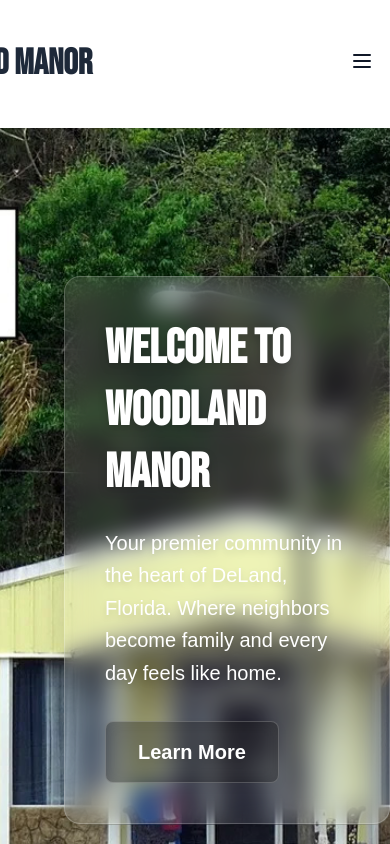
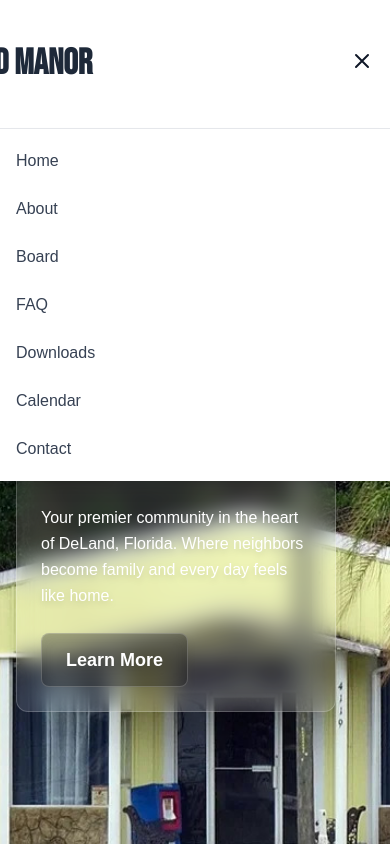
Before and after one commit to brennanhunter/woodland-manor, a Next.js app: page / in a window 390 px wide. Both pictures are taken after a click on the button "Toggle menu". Shown: the top 844 px of the page. Built offline with nearby package versions, Linux system fonts and the light colour scheme.

Commit message:
Mobile Responsiveness changes.

```diff
--- a/src/app/components/Header.tsx
+++ b/src/app/components/Header.tsx
@@ -1,7 +1,18 @@
 'use client';
 import Link from 'next/link';
+import { useState } from 'react';
 
 const Header = () => {
+  const [isMobileMenuOpen, setIsMobileMenuOpen] = useState(false);
+
+  const toggleMobileMenu = () => {
+    setIsMobileMenuOpen(!isMobileMenuOpen);
+  };
+
+  const closeMobileMenu = () => {
+    setIsMobileMenuOpen(false);
+  };
+
   return (
     <>
       <header className="sticky top-0 z-50 bg-white shadow-sm">
@@ -43,15 +54,80 @@ const Header = () => {
             <div className="md:hidden">
               <button
                 type="button"
-                className="text-gray-700 hover:text-gray-900 focus:outline-none focus:text-gray-900"
+                onClick={toggleMobileMenu}
+                className="text-gray-700 hover:text-gray-900 focus:outline-none focus:text-gray-900 transition-colors"
                 aria-label="Toggle menu"
+                aria-expanded={isMobileMenuOpen}
               >
-                <svg className="h-6 w-6" fill="none" stroke="currentColor" viewBox="0 0 24 24">
-                  <path strokeLinecap="round" strokeLinejoin="round" strokeWidth={2} d="M4 6h16M4 12h16M4 18h16" />
-                </svg>
+                {isMobileMenuOpen ? (
+                  <svg className="h-6 w-6" fill="none" stroke="currentColor" viewBox="0 0 24 24">
+                    <path strokeLinecap="round" strokeLinejoin="round" strokeWidth={2} d="M6 18L18 6M6 6l12 12" />
+                  </svg>
+                ) : (
+                  <svg className="h-6 w-6" fill="none" stroke="currentColor" viewBox="0 0 24 24">
+                    <path strokeLinecap="round" strokeLinejoin="round" strokeWidth={2} d="M4 6h16M4 12h16M4 18h16" />
+                  </svg>
+                )}
               </button>
             </div>
           </div>
+
+          {/* Mobile Navigation Menu */}
+          {isMobileMenuOpen && (
+            <div className="md:hidden absolute top-full left-0 right-0 bg-white shadow-lg border-t border-gray-200 z-50">
+              <nav className="py-2">
+                <Link
+                  href="/"
+                  onClick={closeMobileMenu}
+                  className="block px-4 py-3 text-gray-700 hover:text-gray-900 hover:bg-gray-50 transition-colors font-medium"
+                >
+                  Home
+                </Link>
+                <Link
+                  href="/about"
+                  onClick={closeMobileMenu}
+                  className="block px-4 py-3 text-gray-700 hover:text-gray-900 hover:bg-gray-50 transition-colors font-medium"
+                >
+                  About
+                </Link>
+                <Link
+                  href="/board"
+                  onClick={closeMobileMenu}
+                  className="block px-4 py-3 text-gray-700 hover:text-gray-900 hover:bg-gray-50 transition-colors font-medium"
+                >
+                  Board
+                </Link>
+                <Link
+                  href="/faq"
+                  onClick={closeMobileMenu}
+                  className="block px-4 py-3 text-gray-700 hover:text-gray-900 hover:bg-gray-50 transition-colors font-medium"
+                >
+                  FAQ
+                </Link>
+                <Link
+                  href="/downloads"
+                  onClick={closeMobileMenu}
+                  className="block px-4 py-3 text-gray-700 hover:text-gray-900 hover:bg-gray-50 transition-colors font-medium"
+                >
+                  Downloads
+                </Link>
+                <Link
+                  href="/calendar"
+                  onClick={closeMobileMenu}
+                  className="block px-4 py-3 text-gray-700 hover:text-gray-900 hover:bg-gray-50 transition-colors font-medium"
+                >
+                  Calendar
+                </Link>
+                <Link
+                  href="/contact"
+                  onClick={closeMobileMenu}
+                  className="block px-4 py-3 text-gray-700 hover:text-gray-900 hover:bg-gray-50 transition-colors font-medium"
+                >
+                  Contact
+                </Link>
+              </nav>
+            </div>
+          )}
         </div>
       </header>
     </>
--- a/src/app/components/Hero.tsx
+++ b/src/app/components/Hero.tsx
@@ -3,7 +3,7 @@ import Link from 'next/link';
 
 const Hero = () => {
   return (
-    <section className="relative h-screen flex items-center justify-center overflow-hidden">
+    <section className="relative min-h-screen flex items-center justify-center overflow-hidden py-16 sm:py-0">
       {/* Background Image using Next.js Image */}
       <Image
         src="/images/WoodlandManorOffice.jpg"
@@ -15,23 +15,21 @@ const Hero = () => {
       />
 
       {/* Text Overlay with Glassmorphism */}
-      <div className="relative z-10 text-left text-white ml-16 sm:ml-24 lg:ml-32 mr-auto">
-        <div className="backdrop-blur-md bg-white/10 border border-white/20 rounded-2xl p-10 shadow-2xl transform hover:scale-105 transition-all duration-500 max-w-4xl">
-          <h1 className="text-5xl sm:text-6xl lg:text-7xl font-bold leading-tight mb-6 drop-shadow-lg">
-            <span style={{ fontFamily: 'Bebas Neue, cursive' }}>
-              Welcome to Woodland Manor
-            </span>
+      <div className="relative z-10 text-left text-white px-4 sm:px-6 lg:px-8 w-full max-w-7xl mx-auto">
+        <div className="backdrop-blur-md bg-white/10 border border-white/20 rounded-xl sm:rounded-2xl p-6 sm:p-8 lg:p-10 shadow-2xl transform hover:scale-105 transition-all duration-500 max-w-xs sm:max-w-2xl lg:max-w-4xl ml-0 sm:ml-8 lg:ml-16">
+          <h1 className="text-3xl sm:text-4xl md:text-5xl lg:text-6xl xl:text-7xl font-bold leading-tight mb-4 sm:mb-6 drop-shadow-lg font-bebas">
+            Welcome to Woodland Manor
           </h1>
 
           {/* Welcoming Message */}
-          <p className="text-xl sm:text-2xl lg:text-3xl mb-8 max-w-3xl leading-relaxed drop-shadow-md font-medium">
+          <p className="text-base sm:text-lg md:text-xl lg:text-2xl xl:text-3xl mb-6 sm:mb-8 leading-relaxed drop-shadow-md font-medium">
             Your premier community in the heart of DeLand, Florida. Where neighbors become family and every day feels like home.
           </p>
 
           {/* Learn More Button */}
           <Link
             href="/about"
-            className="inline-block bg-black/30 backdrop-blur-sm border border-white/20 text-white font-semibold py-4 px-8 rounded-lg text-xl hover:bg-black/40 transition-all duration-300 transform hover:scale-110 drop-shadow-lg"
+            className="inline-block bg-black/30 backdrop-blur-sm border border-white/20 text-white font-semibold py-3 px-6 sm:py-4 sm:px-8 rounded-lg text-lg sm:text-xl hover:bg-black/40 transition-all duration-300 transform hover:scale-110 drop-shadow-lg"
           >
             Learn More
           </Link>
```
